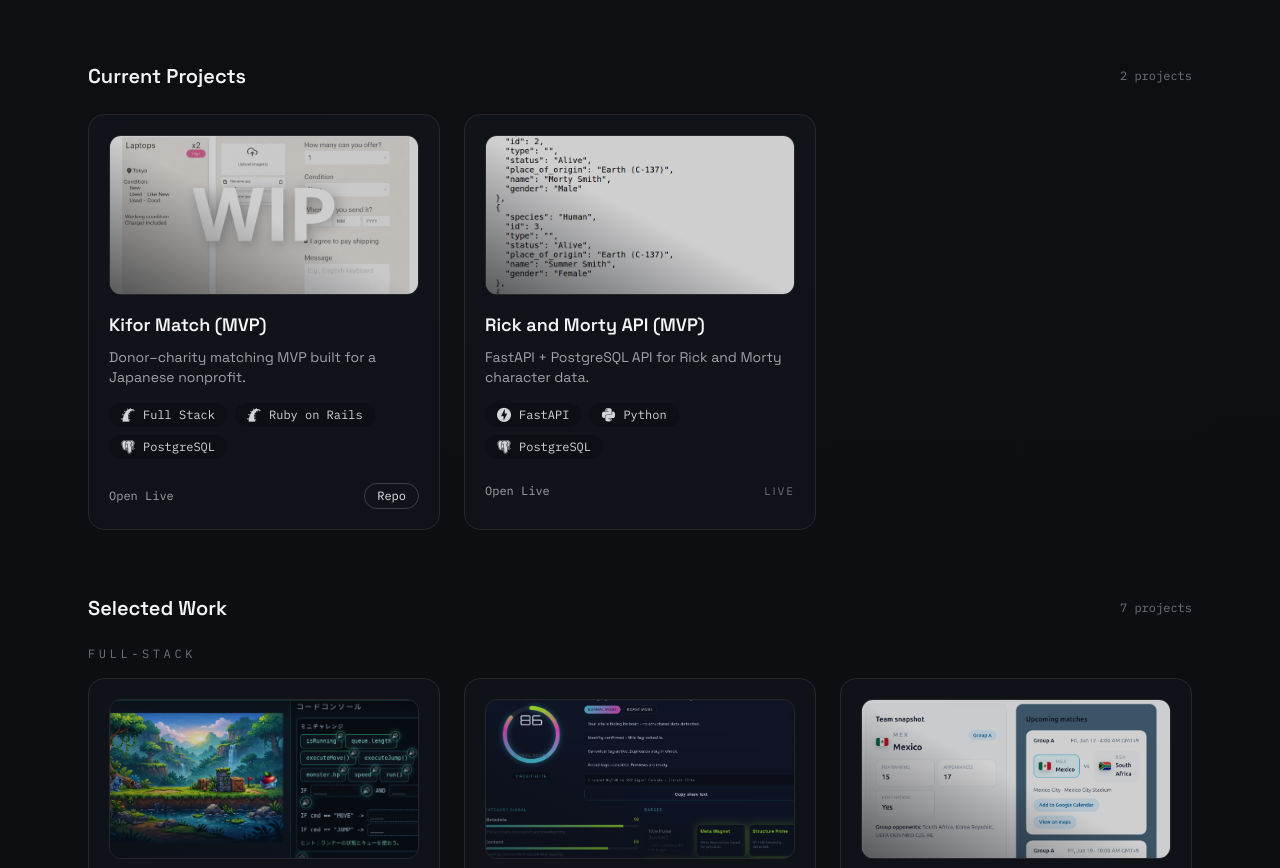
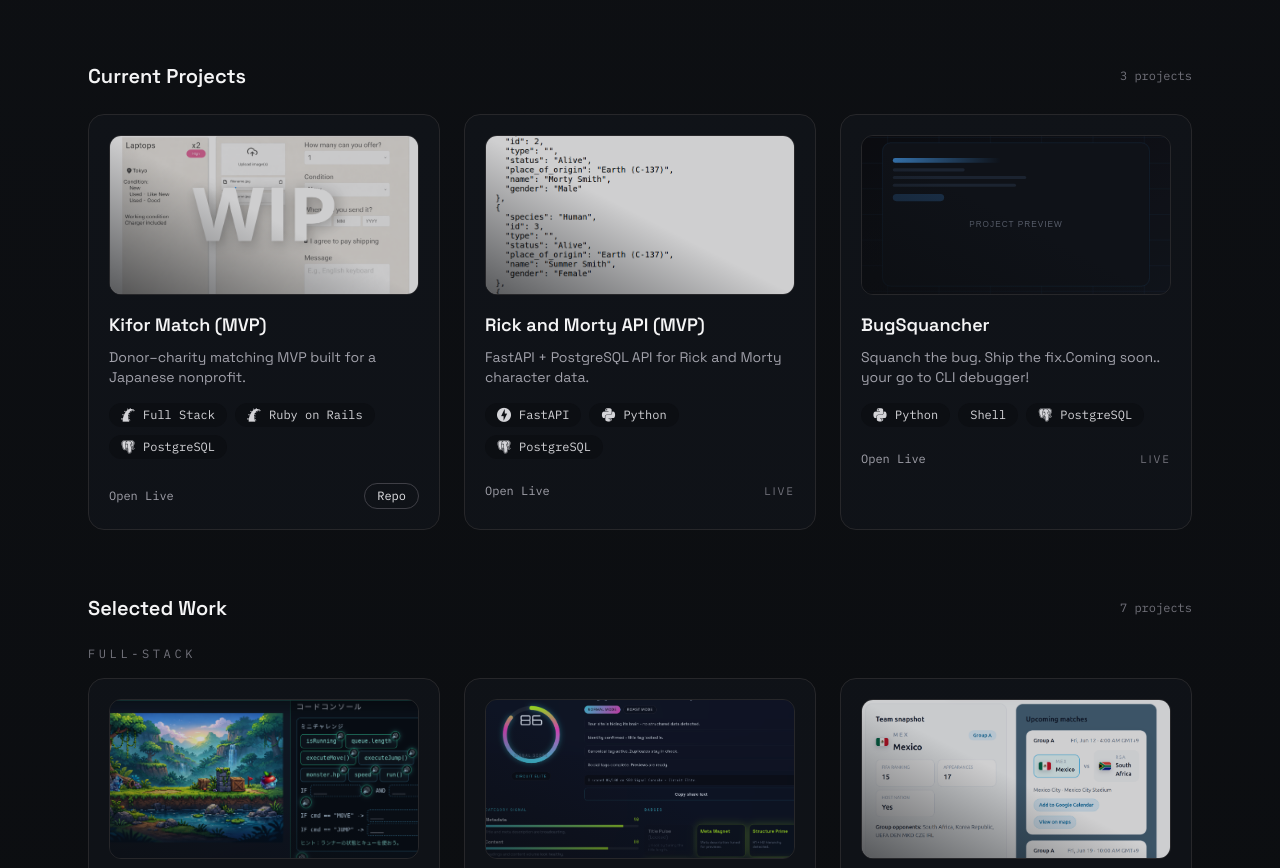
Before and after one commit to Hishamkhashman1/portfolio, a Next.js app: page / in a window 1280 px wide. Shown: the part 1390-2258 px from the top of the page. Built offline with nearby package versions, Linux system fonts and the light colour scheme.

Commit message:
added bugsquancher

```diff
--- a/data/projects.ts
+++ b/data/projects.ts
@@ -105,5 +105,14 @@ export const projects: Project[] = [
     liveUrl: "https://hisham-watch-list-aad8d178a962.herokuapp.com/",
     category: "Selected Work",
     subCategory: "Full-Stack"
+  },
+  {
+    title: "BugSquancher",
+    description: "Squanch the bug. Ship the fix.Coming soon.. your go to CLI debugger!",
+    stack: ["Python","Shell","PostgreSQL"],
+    image: "/projects/placeholder.svg",
+    liveUrl: "https://github.com/Hishamkhashman1/bug-squancher",
+    category: "Current Projects",
+    subCategory: "CLI Tools"
   }
 ];
```
